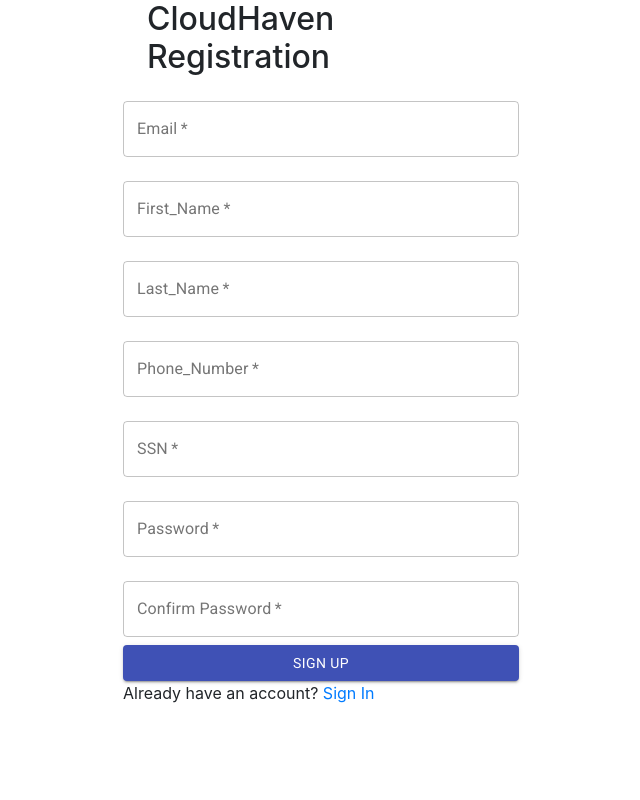
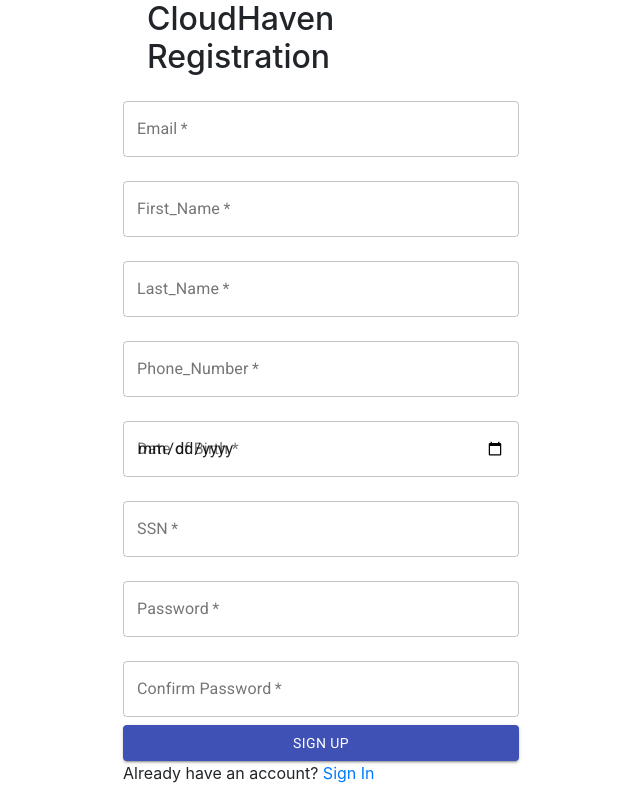
Before and after one commit to CPSECapstone/CloudHaven, a React (Create React App) app in the folder frontend/: page /register in a window 1280 px wide. Shown: the whole page, without its empty margins (319-959 px from the left). Built offline with nearby package versions, Linux system fonts and the light colour scheme.

Commit message:
added new textfield

```diff
--- a/frontend/src/Components/Registration/Registration.js
+++ b/frontend/src/Components/Registration/Registration.js
@@ -14,6 +14,7 @@ const Registration = () => {
   const [ssn, setSsn] = useState('');
   const [passwordError, setPasswordError] = useState('');
   const [emailError, setEmailError] = useState('');
+  const [birthday, setBirthday] = useState('');
 
   /** Handles registration attempt */
   const handleSubmit = async () => {
@@ -118,6 +119,17 @@ const Registration = () => {
         onChange={(e) => setPhoneNumber(e.target.value)}
       />
       <TextField
+        id="birthday"
+        variant="outlined"
+        margin="normal"
+        type="date"
+        required
+        fullWidth
+        name="birthday"
+        label="Date of Birth"
+        onChange={(e) => setBirthday(e.target.value)}
+      />
+      <TextField
         id="ssn"
         variant="outlined"
         margin="normal"
```
